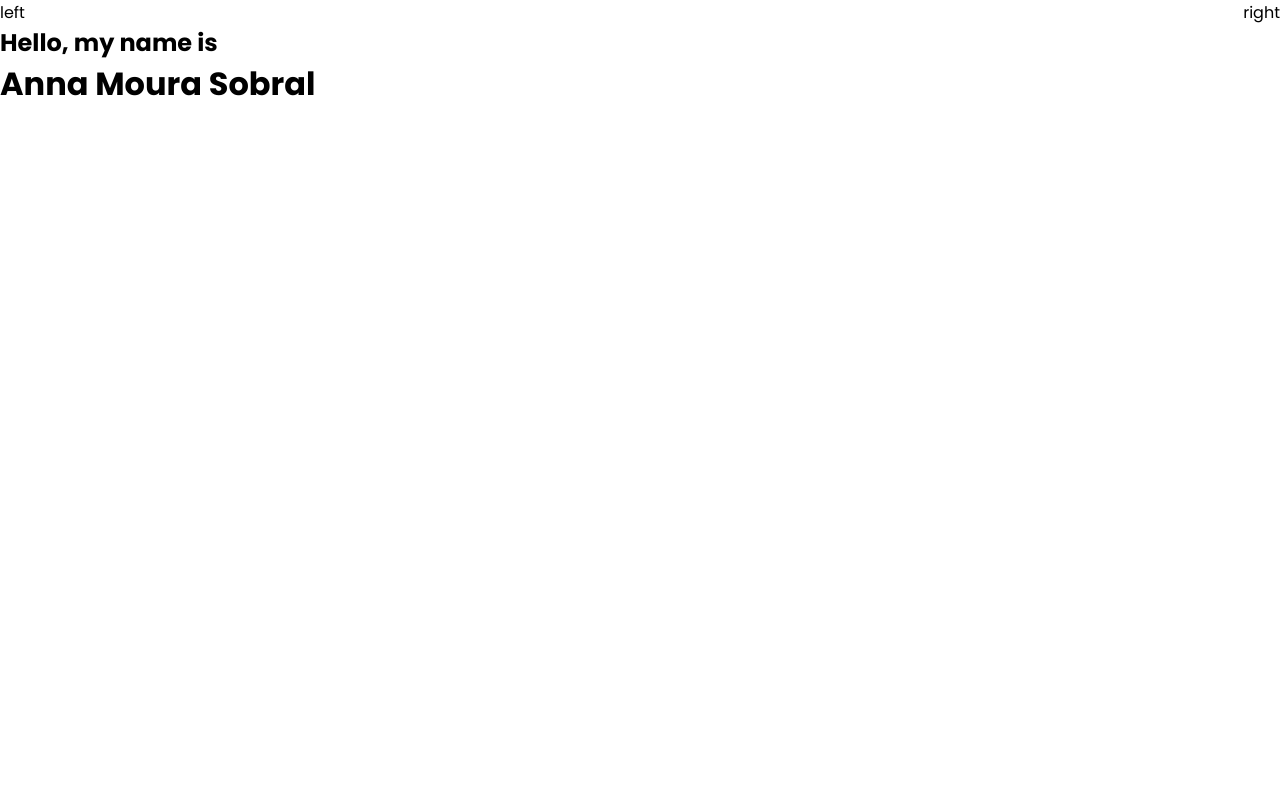
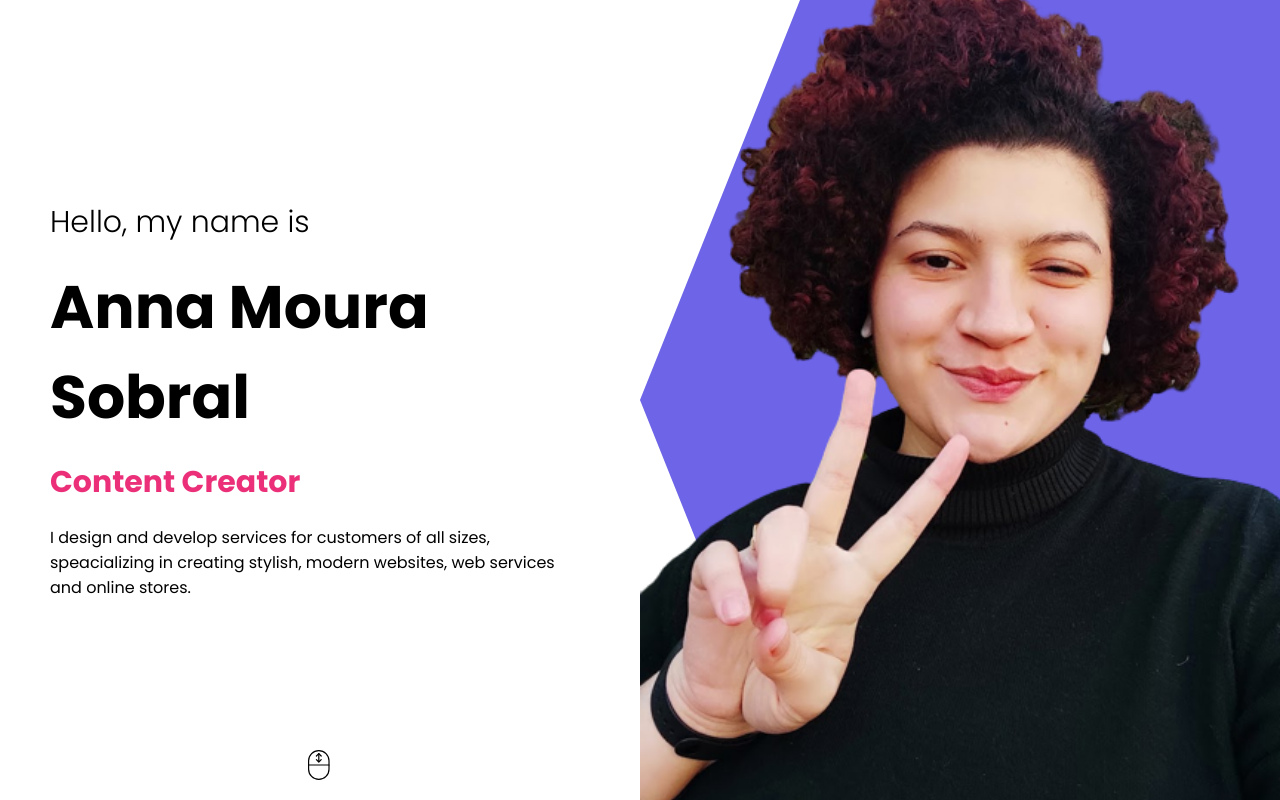
Before and after one commit to annamourasobral/portfolio, a React (Create React App) app: page / in a window 1280 px wide. Built offline with nearby package versions, Linux system fonts and the light colour scheme.

Commit message:
intro component

```diff
--- a/src/components/intro/Intro.jsx
+++ b/src/components/intro/Intro.jsx
@@ -1,15 +1,84 @@
-import "./intro.css"
+import "./intro.css";
+import Me from "../../img/me.png";
 
 const Intro = () => {
     return (
         <div className="i">
-            <div className="i-left">left
-            <div className="i-left-wrapper">
+            <div className="i-left">
+                <div className="i-left-wrapper">
+                    <h2 className="i-intro">Hello, my name is</h2>
+                    <h1 className="i-name">Anna Moura Sobral</h1>
+                    <div className="i-title">
+                        <div className="i-title-wrapper">
+                            <div className="i-title-item">Web Developer</div>
+                            <div className="i-title-item">UI/UX Designer</div>
+                            <div className="i-title-item">Content Creator</div>
+                            <div className="i-title-item">Computer Scientist</div>
+                        </div>
+                    </div>
+                    <p className="i-desc">I design and develop services for customers of all sizes, speacializing in creating stylish, modern websites, web services and online stores.</p>
                 </div>
-                <h2 className="i-intro">Hello, my name is</h2>
-                <h1 className="i-name">Anna Moura Sobral</h1>
-                </div>
-            <div className="i-rigth">right</div>
+                <svg
+                    width="75"
+                    height="75"
+                    viewBox="0 0 75 75"
+                    fill="none"
+                    stroke="black"
+                    className="i-scroll"
+                    xmlns="http://www.w3.org/2000/svg"
+                >
+                    <g id="scroll">
+                        <path
+                            id="Vector"
+                            d="M40.5 15L34.5 9L28.5 15"
+                            stroke-width="3"
+                            stroke-miterlimit="10"
+                            stroke-linecap="round"
+                            stroke-linejoin="round"
+                        />
+                        <path
+                            id="Vector_2"
+                            d="M28.5 24L34.5 30L40.5 24"
+                            stroke-width="3"
+                            stroke-miterlimit="10"
+                            stroke-linecap="round"
+                            stroke-linejoin="round"
+                        />
+                        <g id="Group">
+                            <path
+                                id="Vector_3"
+                                d="M9 37.5H60"
+                                stroke-width="3"
+                                stroke-miterlimit="10"
+                                stroke-linecap="round"
+                                stroke-linejoin="round"
+                            />
+                        </g>
+                        <path
+                            id="Vector_4"
+                            d="M34.5 27V9"
+                            stroke-width="2.9895"
+                            stroke-miterlimit="10"
+                            stroke-linecap="round"
+                            stroke-linejoin="round"
+                        />
+                        <g id="Group_2">
+                            <path
+                                id="Vector_5"
+                                d="M9 27C9 12.918 20.418 1.5 34.5 1.5C48.5859 1.5 60 12.918 60 27C60 29.8906 60 45.1094 60 48C60 62.082 48.5859 73.5 34.5 73.5C20.418 73.5 9 62.082 9 48C9 45.1094 9 29.8906 9 27Z"
+                                stroke-width="3"
+                                stroke-miterlimit="10"
+                                stroke-linecap="round"
+                                stroke-linejoin="round"
+                            />
+                        </g>
+                    </g>
+                </svg>
+            </div>
+            <div className="i-right">
+                <div className="i-bg"></div>
+                <img src={Me} alt="" className="i-img"></img>
+            </div>
         </div>
     )
 }
--- a/src/components/intro/intro.css
+++ b/src/components/intro/intro.css
@@ -1,3 +1,12 @@
+:root {
+
+/* Colors */
+--magenta: #e01b84;
+--pink: #eb3079;
+--purple: #6d64e8;
+--violet: #283592;
+}
+
 .i {
     display: flex;
     height: 100vh;
@@ -5,8 +14,104 @@
 
 .i-left {
     flex: 1;
+    display: flex;
+    align-items: center;
+    justify-content: center;
 }
 
 .i-right {
     flex: 1;
+    position: relative;
 }
+
+.i-left-wrapper {
+    padding: 50px;
+    height: 50%;
+    display: flex;
+    flex-direction: column;
+    justify-content: space-between;
+}
+
+.i-intro {
+    font-size: 30px;
+    font-weight: 300;
+}
+
+.i-name {
+    font-size: 60px;
+}
+
+.i-title {
+    height: 50px;
+    overflow: hidden;
+}
+
+.i-title-wrapper {
+    height: 100%;
+    animation: move 8s ease-in-out infinite alternate;
+}
+
+@keyframes move {
+    33% {
+      transform: translateY(-50px);
+    }
+    66% {
+      transform: translateY(-100px);
+    }
+    100% {
+      transform: translateY(-150px);
+    }
+}
+
+.i-title-item {
+    height: 50px;
+    font-size: 30px;
+    font-weight: bold;
+    color: var(--pink);
+    display: flex;
+    align-items: center;
+}
+
+.i-scroll {
+    width: 30px;
+    height: 30px;
+    position: absolute;
+    bottom: 20px;
+}
+
+.i-img {
+    width: 100%;
+    height: 100%;
+    object-fit: cover;
+    position: absolute;
+}
+
+.i-bg {
+    clip-path: polygon(100% 0%, 100% 51%, 100% 100%, 25% 100%, 0% 50%, 25% 0%);
+    background-color: var(--purple);
+    width: 100%;
+    height: 100%;
+    position: absolute;
+    top: 0;
+    right: 0;
+}
+
+@media screen and (max-width: 480px) {
+    .i {
+      flex-direction: column;
+    }
+
+    .i-left-wrapper {
+
+      padding: 10px;
+      align-items: center;
+      justify-content: center;
+      text-align: center;
+      height: 100%;
+    }
+
+    .i-desc{
+      display: none;
+    }
+
+}
```
Also changed, not shown: src/img/me.png (added), 1 other file (tests, documents, lock files or other folders).
